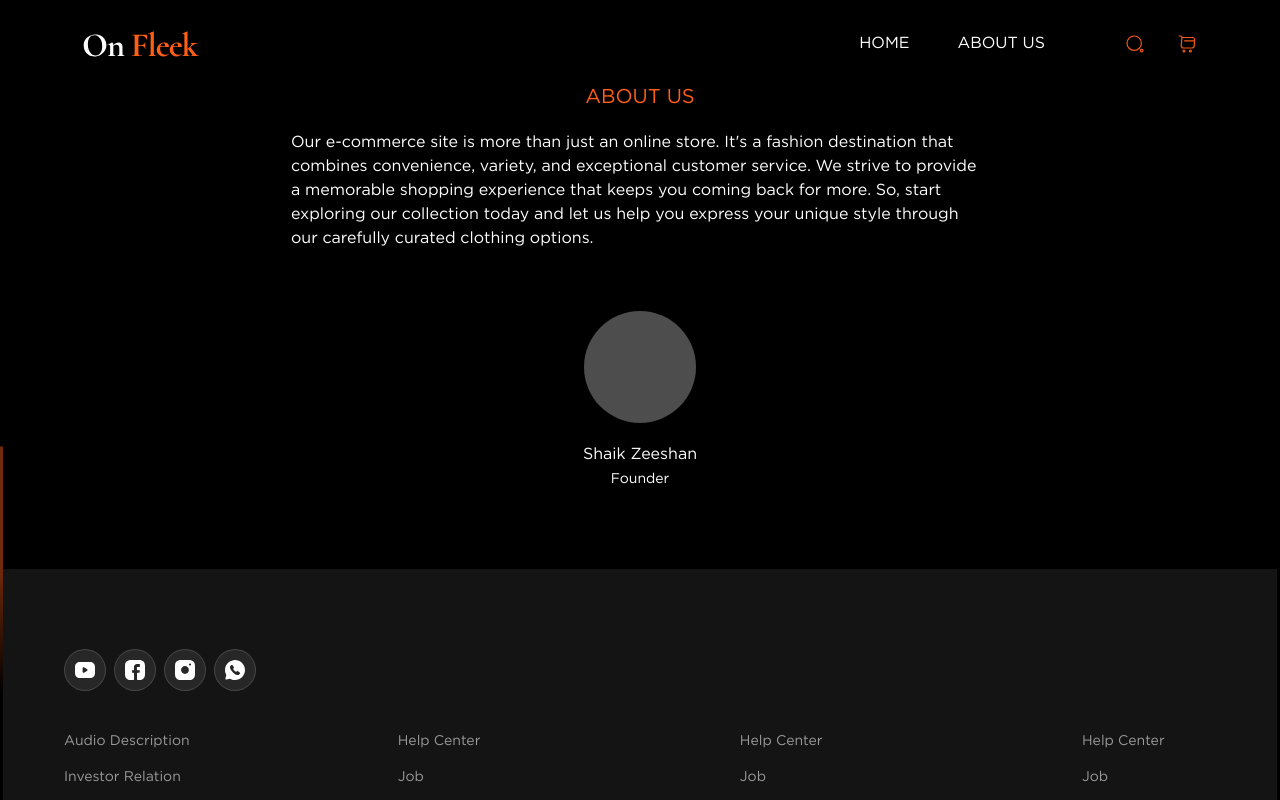
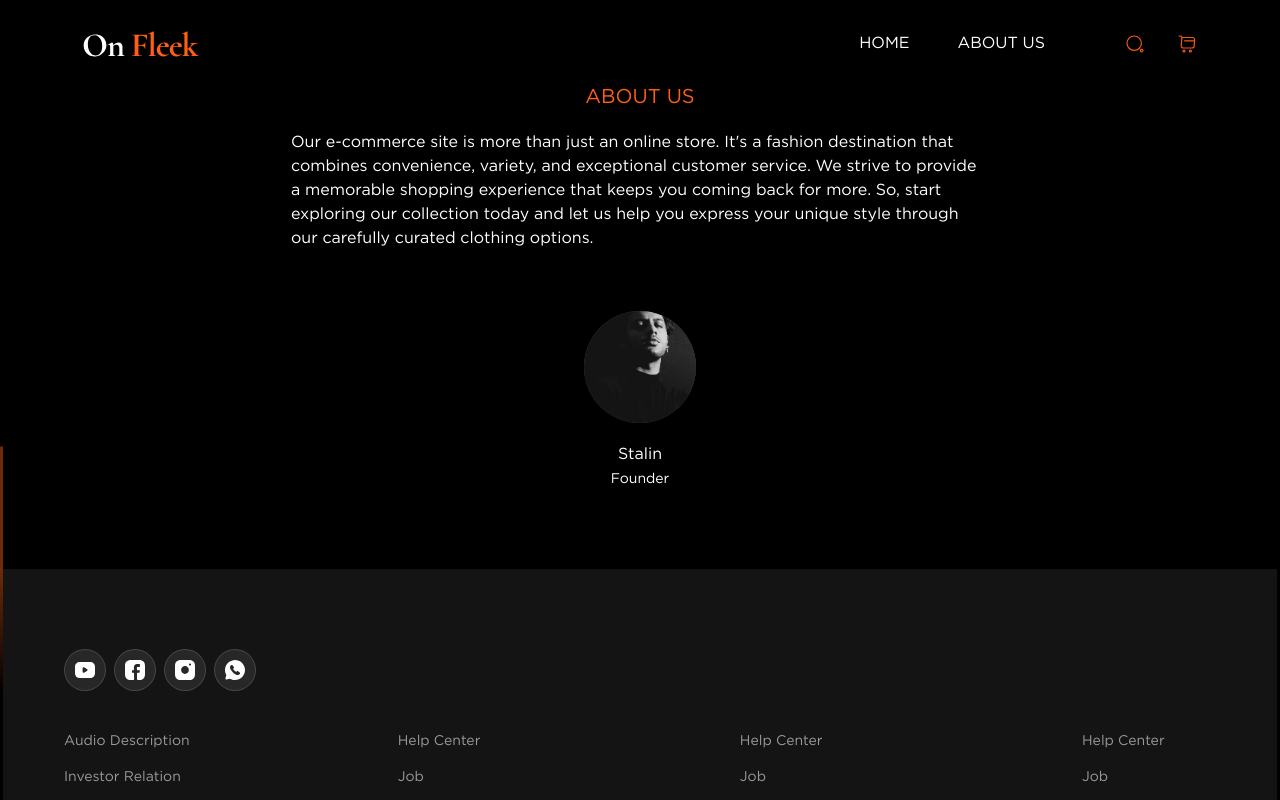
Before and after one commit to Subrahmanyam-B/on-fleek, a Next.js app: page /about in a window 1280 px wide. Shown: the top 800 px of the page. Built offline with nearby package versions, Linux system fonts and the light colour scheme.

Commit message:
Add Founder Info

```diff
--- a/src/pages/about/index.jsx
+++ b/src/pages/about/index.jsx
@@ -7,7 +7,7 @@ export default function Home() {
         <div className="text-primary uppercase text-center text-xl">
           About Us
         </div>
-        <div className="md:px-52 px-5 pb-10">
+        <div className="xl:px-52 md:px-32 sm:px-10 px-5 pb-10">
           Our e-commerce site is more than just an online store. It&apos;s a
           fashion destination that combines convenience, variety, and
           exceptional customer service. We strive to provide a memorable
@@ -17,9 +17,16 @@ export default function Home() {
         </div>
         <div className="flex">
           <div className="w-full flex flex-col items-center gap-5">
-            <div className="bg-white/30 rounded-full w-28 h-28"></div>
+            <div className="bg-white/30 rounded-full w-28 h-28 relative">
+              <Image
+                src={"/assets/founder.jpeg"}
+                fill
+                alt="founder image"
+                className="rounded-full object-cover"
+              />
+            </div>
             <div className="space-y-0.5 text-center text-sm">
-              <div className="text-base">Shaik Zeeshan</div>
+              <div className="text-base">Stalin</div>
               <div>Founder</div>
             </div>
           </div>
```
Also changed, not shown: public/assets/founder.jpeg (added).
